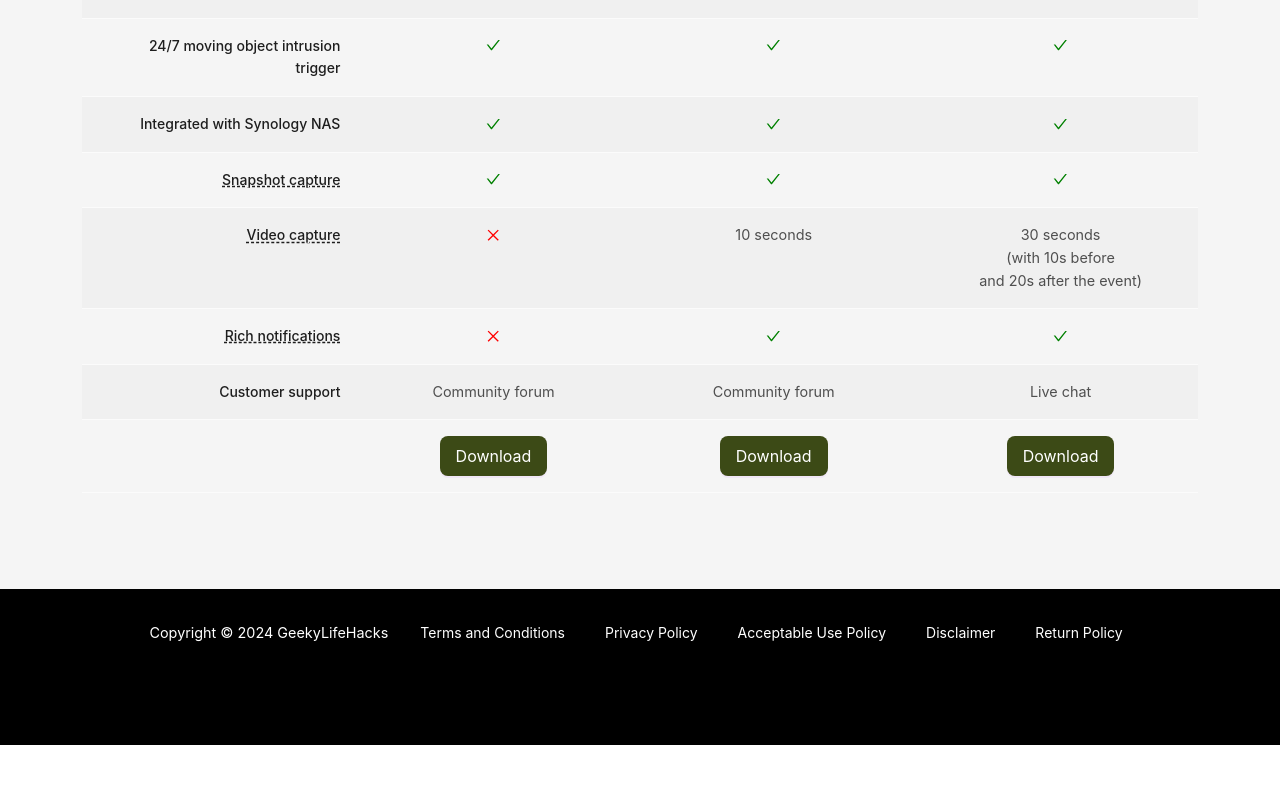
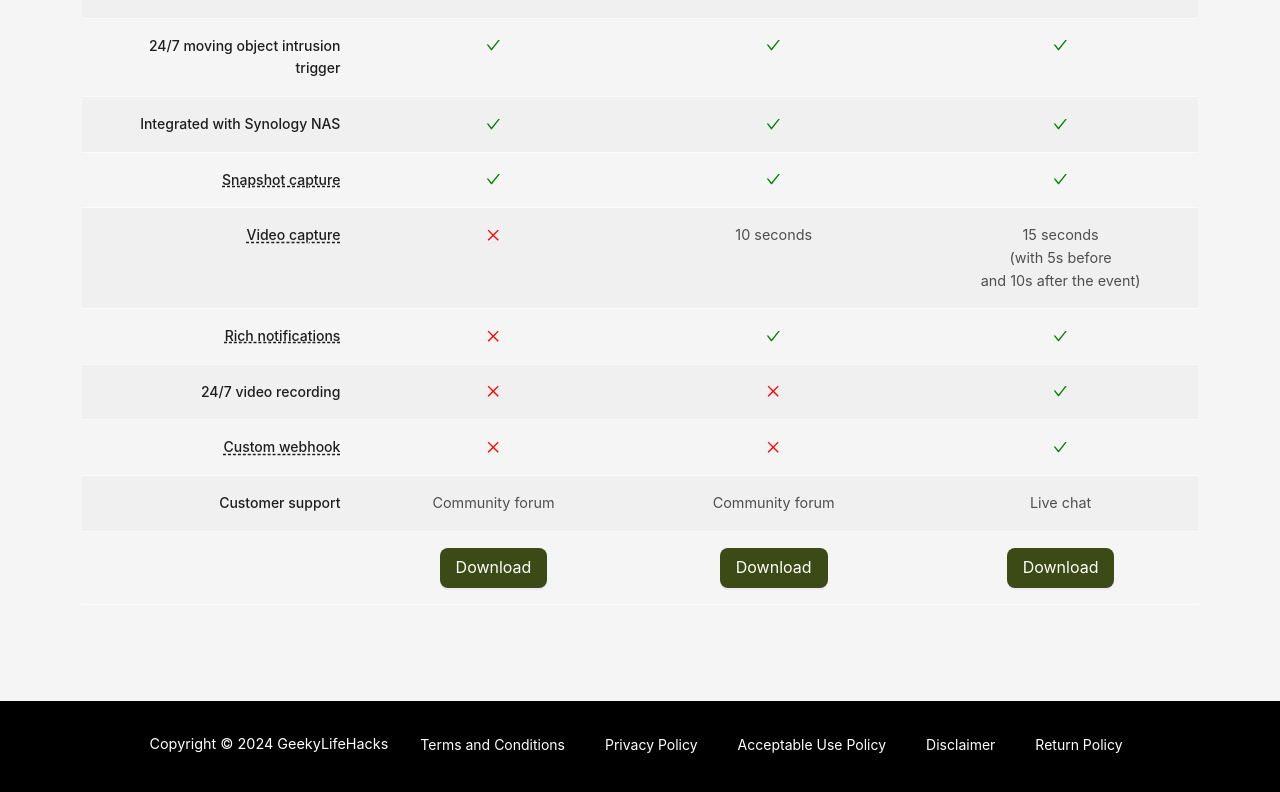
Before and after one commit to ayltai/geekylifehacks, a React (Vite) app: page /#/products/securezone in a window 1280 px wide. Shown: the part 3666-4458 px from the top of the page. Before the commit the page ends 4411 px from the top, so only its background shows below. Built offline with nearby package versions, Linux system fonts and the light colour scheme.

Commit message:
Update dependencies

```diff
--- /dev/null
+++ b/pnpm-workspace.yaml
@@ -0,0 +1,2 @@
+onlyBuiltDependencies:
+  - '@swc/core'
--- a/src/i18n/en.json
+++ b/src/i18n/en.json
@@ -51,9 +51,12 @@
     "label.upgrade.video_capture"              : "Video capture",
     "label.upgrade.video_capture_tooltip"      : "See a video of what was happening during moving object recognition events",
     "label.upgrade.video_capture_option_1"     : "10 seconds",
-    "label.upgrade.video_capture_option_2"     : "30 seconds\n(with 10s before\nand 20s after the event)",
+    "label.upgrade.video_capture_option_2"     : "15 seconds\n(with 5s before\nand 10s after the event)",
     "label.upgrade.rich_notifications"         : "Rich notifications",
     "label.upgrade.rich_notifications_tooltip" : "Rich notifications include a photo preview that let you see exactly what triggered an event",
+    "label.upgrade.video_recording_247"        : "24/7 video recording",
+    "label.upgrade.webhook"                    : "Custom webhook",
+    "label.upgrade.webhook_tooltip"            : "Send notifications to your custom webhook",
     "label.upgrade.customer_support"           : "Customer support",
     "label.upgrade.customer_support_options"   : [
         "Community forum",
--- a/src/pages/SecureZone.tsx
+++ b/src/pages/SecureZone.tsx
@@ -401,8 +401,7 @@ export const SecureZone = () => {
                                             textAlign : 'end',
                                         }}
                                         scope='row'>
-                                        <InfoText
-                                            title={t('label.upgrade.rich_notifications_tooltip')}>{t('label.upgrade.rich_notifications')}</InfoText>
+                                        <InfoText title={t('label.upgrade.rich_notifications_tooltip')}>{t('label.upgrade.rich_notifications')}</InfoText>
                                     </th>
                                     <td>
                                         <CloseOutlined style={{
@@ -412,6 +411,54 @@ export const SecureZone = () => {
                                     <td>
                                         <CheckOutlined style={{
                                             color : 'green',
+                                        }} />
+                                    </td>
+                                    <td>
+                                        <CheckOutlined style={{
+                                            color : 'green',
+                                        }} />
+                                    </td>
+                                </tr>
+                                <tr>
+                                    <th
+                                        style={{
+                                            textAlign : 'end',
+                                        }}
+                                        scope='row'>
+                                        <Typography.Text>{t('label.upgrade.video_recording_247')}</Typography.Text>
+                                    </th>
+                                    <td>
+                                        <CloseOutlined style={{
+                                            color : 'red',
+                                        }} />
+                                    </td>
+                                    <td>
+                                        <CloseOutlined style={{
+                                            color : 'red',
+                                        }} />
+                                    </td>
+                                    <td>
+                                        <CheckOutlined style={{
+                                            color : 'green',
+                                        }} />
+                                    </td>
+                                </tr>
+                                <tr>
+                                    <th
+                                        style={{
+                                            textAlign : 'end',
+                                        }}
+                                        scope='row'>
+                                        <InfoText title={t('label.upgrade.webhook_tooltip')}>{t('label.upgrade.webhook')}</InfoText>
+                                    </th>
+                                    <td>
+                                        <CloseOutlined style={{
+                                            color : 'red',
+                                        }} />
+                                    </td>
+                                    <td>
+                                        <CloseOutlined style={{
+                                            color : 'red',
                                         }} />
                                     </td>
                                     <td>
```
Also changed, not shown: package.json (+30 -31 lines), 1 other file (tests, documents, lock files or other folders).
